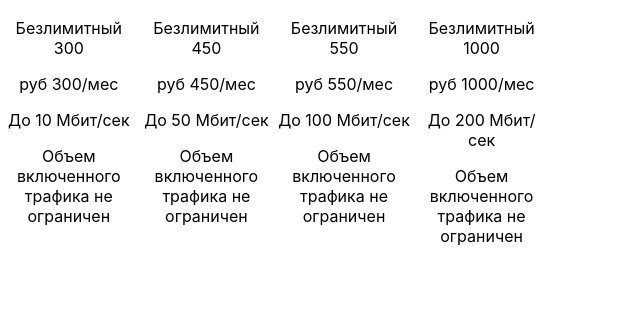
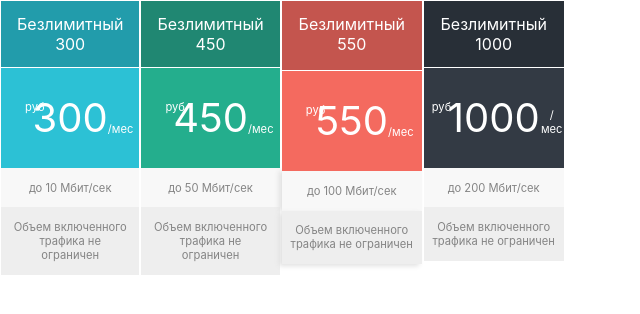
Before and after one commit to EkaterinaPashina/tariffPlan, a React (Create React App) app in the folder tariff-plan/: page / in a window 1280 px wide. Shown: the top 314 px of the page, without its empty margins (0-640 px from the left). Built offline with nearby package versions, Linux system fonts and the light colour scheme.

Commit message:
rename css files, added styles

```diff
--- a/tariff-plan/public/index.html
+++ b/tariff-plan/public/index.html
@@ -2,7 +2,7 @@
 <html lang="en">
   <head>
     <meta charset="utf-8" />
-    <link rel="icon" href="%PUBLIC_URL%/favicon.ico" />
+    <link rel="icon" href="worldwide.png" />
     <meta name="viewport" content="width=device-width, initial-scale=1" />
     <meta name="theme-color" content="#000000" />
     <meta
@@ -24,7 +24,7 @@
       work correctly both with client-side routing and a non-root public URL.
       Learn how to configure a non-root public URL by running `npm run build`.
     -->
-    <title>React App</title>
+    <title>Tariff plans</title>
   </head>
   <body>
     <noscript>You need to enable JavaScript to run this app.</noscript>
--- a/tariff-plan/src/components/tarif.jsx
+++ b/tariff-plan/src/components/tarif.jsx
@@ -3,13 +3,12 @@ import './tarif.css';
 
 export default class Tarif extends React.Component {
     render() {
-        const { name, price, speed, } = this.props;
-        const theme = this.props.theme;
+        const { name, price, speed, theme } = this.props;
         return (
-            <div className="card" >
+            <div className={theme.container} >
                 <div className={theme.name}><p>Безлимитный {name}</p></div>
-                <div className={theme.price}><p><span className="card__price-rub">руб </span>{price}<span className="card__price-month">/мес</span></p></div>
-                <div className={theme.speed}><p>До {speed} Мбит/сек</p></div>
+                <div className={theme.price}><p><span className={theme.priceRub}>руб </span>{price}<span className={theme.priceMonth}>/мес</span></p></div>
+                <div className={theme.speed}><p>до {speed} Мбит/сек</p></div>
                 <div className={theme.value}><p>Объем включенного<br /> трафика не ограничен</p></div>
             </div >
         )
--- a/tariff-plan/src/components/themeBlack.css
+++ /dev/null
@@ -1,15 +0,0 @@
-.name {
-    background-color: #282f37;
-}
-
-.price {
-    background-color: #333a44;
-}
-
-.speed {
-    background-color: #f8f8f8;
-}
-
-.value {
-    background-color: #eeeeee;
-}
--- /dev/null
+++ b/tariff-plan/src/components/themeBlack.module.css
@@ -0,0 +1,48 @@
+.container {
+    border: 1px solid white;
+}
+
+.name {
+    background-color: #282f37;
+    color:white;
+    border-bottom: 1px solid white;
+    padding:0 0.2rem;
+}
+
+.price {
+    background-color: #333a44;
+    color:white;
+    padding: 0.8rem 1rem;
+    position:relative;
+    font-size: 2.5rem;
+}
+
+.priceRub {
+    font-size: 0.7rem;
+    position: absolute;
+    top:2rem;
+    left:0.5rem;
+}
+
+.priceMonth {
+    font-size: 0.7rem;
+    position: absolute;
+    bottom:2rem;
+}
+
+.speed {
+    background-color: #f8f8f8;
+    color:#848484;
+    font-size: 0.7rem;
+}
+
+.value {
+    background-color: #eeeeee;
+    color:#848484;
+    font-size: 0.7rem;
+}
+
+p {
+    margin: 0;
+    padding: 0.8rem 0.5rem;
+}
--- a/tariff-plan/src/components/themeBlue.css
+++ /dev/null
@@ -1,15 +0,0 @@
-.name {
-    background-color: #229cab;
-}
-
-.price {
-    background-color: #2cc1d5;
-}
-
-.speed {
-    background-color: #f8f8f8;
-}
-
-.value {
-    background-color: #eeeeee;
-}
--- /dev/null
+++ b/tariff-plan/src/components/themeBlue.module.css
@@ -0,0 +1,47 @@
+.container {
+    border: 1px solid white;
+}
+
+.name {
+    background-color: #229cab;
+    color:white;
+    border-bottom: 1px solid white;
+    padding:0 0.5rem;
+}
+
+.price {
+    background-color: #2cc1d5;
+    color:white;
+    padding: 0.8rem 1rem;
+    position:relative;
+    font-size: 2.5rem;
+}
+
+.priceRub {
+    font-size: 0.7rem;
+    position: absolute;
+    top:2rem;
+    left:1.5rem;
+}
+
+.priceMonth {
+    font-size: 0.7rem;
+    position: absolute;
+    bottom:2rem;
+}
+
+.speed {
+    background-color: #f8f8f8;
+    color:#848484;
+    font-size: 0.7rem;
+}
+
+.value {
+    background-color: #eeeeee;
+    color:#848484;
+    font-size: 0.7rem;
+}
+
+p {
+    margin: 0;
+}
--- a/tariff-plan/src/components/themeGreen.css
+++ /dev/null
@@ -1,15 +0,0 @@
-.name {
-    background-color: #208772;
-}
-
-.price {
-    background-color: #24ae8d;
-}
-
-.speed {
-    background-color: #f8f8f8;
-}
-
-.value {
-    background-color: #eeeeee;
-}
--- /dev/null
+++ b/tariff-plan/src/components/themeGreen.module.css
@@ -0,0 +1,48 @@
+.container {
+    border: 1px solid white;
+}
+
+.name {
+    background-color: #208772;
+    color:white;
+    border-bottom: 1px solid white;
+    padding:0 0.5rem;
+}
+
+.price {
+    background-color: #24ae8d;
+    color:white;
+    padding: 0.8rem 1rem;
+    position: relative;
+    font-size: 2.5rem;
+}
+
+.priceRub {
+    font-size: 0.7rem;
+    position: absolute;
+    top:2rem;
+    left:1.5rem;
+}
+
+.priceMonth {
+    font-size: 0.7rem;
+    position: absolute;
+    bottom:2rem;
+}
+
+.speed {
+    background-color: #f8f8f8;
+    color:#848484;
+    font-size: 0.7rem;
+}
+
+.value {
+    background-color: #eeeeee;
+    color:#848484;
+    font-size: 0.7rem;
+}
+
+p {
+    margin: 0;
+    padding: 0.8rem 0.5rem;
+}
--- a/tariff-plan/src/components/themeRed.css
+++ /dev/null
@@ -1,15 +0,0 @@
-.name {
-    background-color: #c4554e;
-}
-
-.price {
-    background-color: #f46a5f;
-}
-
-.speed {
-    background-color: #f8f8f8;
-}
-
-.value {
-    background-color: #eeeeee;
-}
--- /dev/null
+++ b/tariff-plan/src/components/themeRed.module.css
@@ -0,0 +1,51 @@
+.container {
+    border: 1px solid white;
+}
+
+.name {
+    background-color: #c4554e;
+    color:white;
+    border-bottom: 1px solid white;
+    padding:0 0.55rem;
+    padding-bottom: 0.2rem;
+}
+
+.price {
+    background-color: #f46a5f;
+    color:white;
+    padding: 0.8rem 1rem;
+    position:relative;
+    font-size: 2.5rem;
+}
+
+.priceRub {
+    font-size: 0.7rem;
+    position: absolute;
+    top:2rem;
+    left:1.5rem;
+}
+
+.priceMonth {
+    font-size: 0.7rem;
+    position: absolute;
+    bottom:2rem;
+}
+
+.speed {
+    background-color: #f8f8f8;
+    color:#848484;
+    font-size: 0.7rem;
+    box-shadow: -3px 0px 5px #e0e0e0;
+}
+
+.value {
+    background-color: #eeeeee;
+    color:#848484;
+    font-size: 0.7rem;
+    box-shadow: -3px 2px 5px #e0e0e0;
+}
+
+p {
+    margin: 0;
+    padding: 0.8rem 0.5rem;
+}
```
Also changed, not shown: tariff-plan/src/App.js (+4 -4 lines), tariff-plan/public/worldwide.png (added), 1 other file (tests, documents, lock files or other folders).
